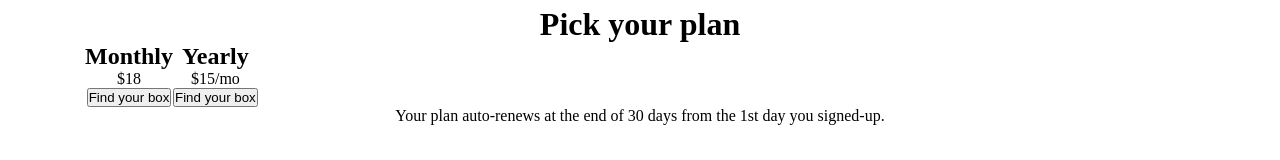
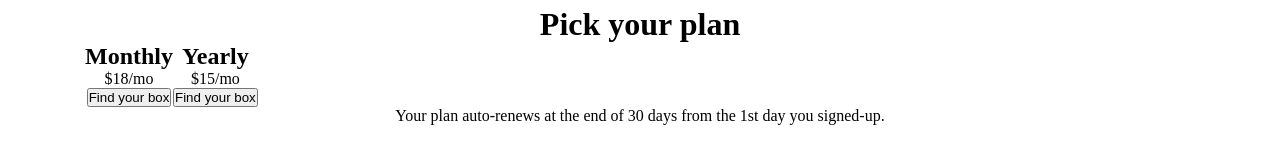
Before and after one commit to abhinashbhengra/react-ui-upbox, a React (Vite) app: page / in a window 1280 px wide. Shown: the part 726-886 px from the top of the page. Built offline with nearby package versions, Linux system fonts and the light colour scheme.

Commit message:
fix:refactor code

```diff
--- a/src/components/SectionTwo.jsx
+++ b/src/components/SectionTwo.jsx
@@ -10,7 +10,7 @@ const SectionTwo = () => {
       <div className="subscription">
         <div className="planOne">
           <h2 className="subsMonth">Monthly</h2>
-          <p> $18</p>
+          <p> $18/mo</p>
           <button>Find your box</button>
         </div>
         <div className="planeTwo">
```
